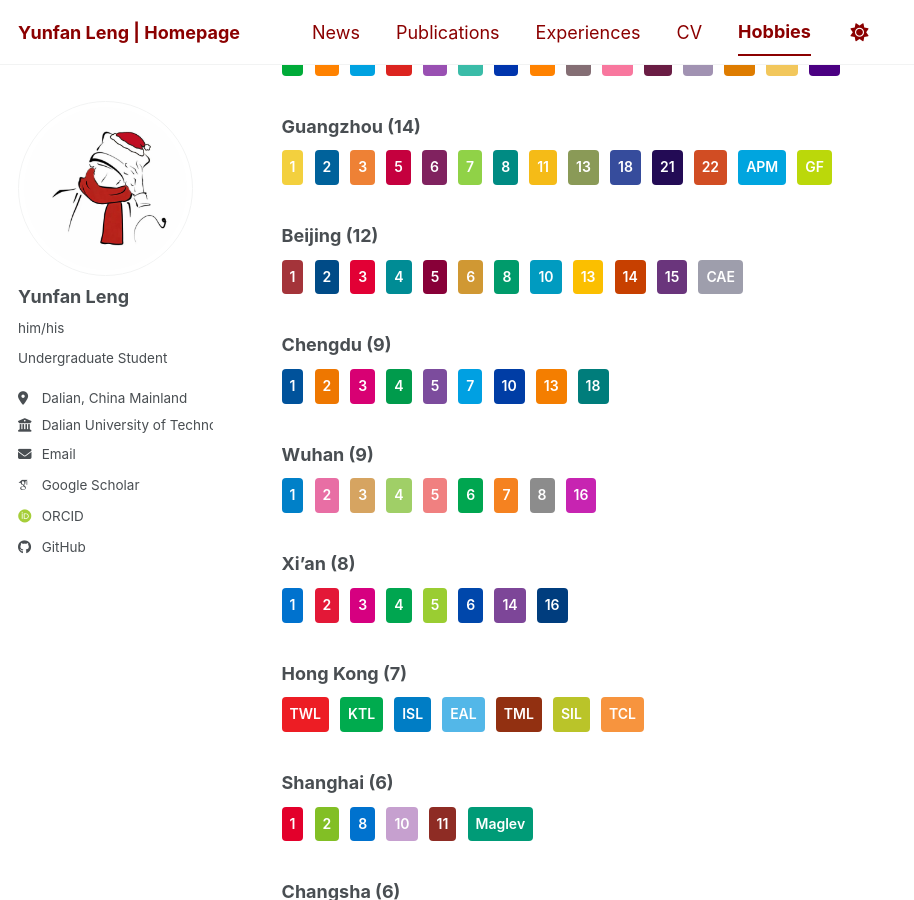
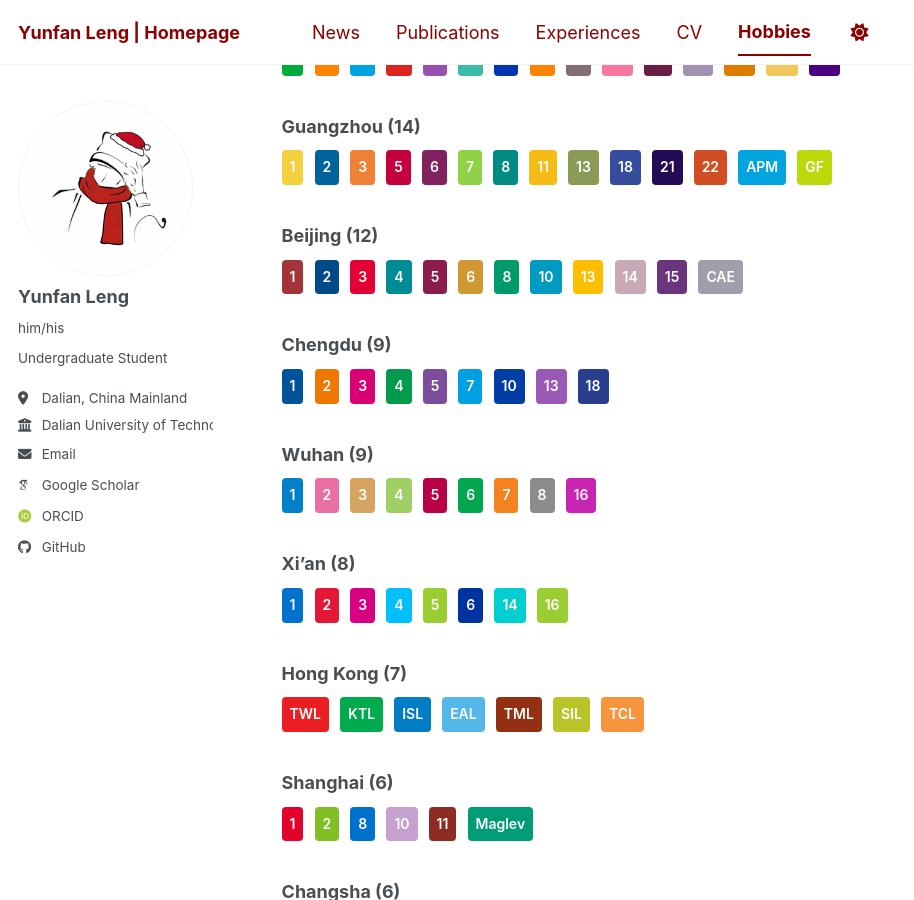
Before and after one commit to WENJIN6666/wenjin6666.github.io, a Jekyll site: the page built from _hobbies/urban-rail-transit.md, in a window 1280 px wide and 900 px high, scrolled down 1943 px. Shown: the whole window, without its empty margins (0-914 px from the left). Built offline with Jekyll 4.4.1, drawn with Linux system fonts in a browser that asks for light colours; some web fonts are replaced; a script bundle is joined from its source files by our own code; library files that are not in the unit come from our copies.

Commit message:
Fix metro colors: Beijing L5/L14, Chengdu L13/L18, Wuhan L5, Xi'an L4/L6/L14/L16

```diff
--- a/_hobbies/urban-rail-transit.md
+++ b/_hobbies/urban-rail-transit.md
@@ -85,12 +85,12 @@ I am an urban rail transit enthusiast with a long-standing interest in studying
 <a href="https://en.wikipedia.org/wiki/Line_2_(Beijing_Subway)" style="background-color:#004B87;">2</a>
 <a href="https://en.wikipedia.org/wiki/Line_3_(Beijing_Subway)" style="background-color:#E20035;">3</a>
 <a href="https://en.wikipedia.org/wiki/Line_4_(Beijing_Subway)" style="background-color:#008C95;">4</a>
-<a href="https://en.wikipedia.org/wiki/Line_5_(Beijing_Subway)" style="background-color:#880038;">5</a>
+<a href="https://en.wikipedia.org/wiki/Line_5_(Beijing_Subway)" style="background-color:#8C1C4B;">5</a>
 <a href="https://en.wikipedia.org/wiki/Line_6_(Beijing_Subway)" style="background-color:#D09833;">6</a>
 <a href="https://en.wikipedia.org/wiki/Line_8_(Beijing_Subway)" style="background-color:#009b6b;">8</a>
 <a href="https://en.wikipedia.org/wiki/Line_10_(Beijing_Subway)" style="background-color:#009bc0;">10</a>
 <a href="https://en.wikipedia.org/wiki/Line_13_(Beijing_Subway)" style="background-color:#FBBF00;">13</a>
-<a href="https://en.wikipedia.org/wiki/Line_14_(Beijing_Subway)" style="background-color:#C74000;">14</a>
+<a href="https://en.wikipedia.org/wiki/Line_14_(Beijing_Subway)" style="background-color:#C9A9B6;">14</a>
 <a href="https://en.wikipedia.org/wiki/Line_15_(Beijing_Subway)" style="background-color:#6A357C;">15</a>
 <a href="https://en.wikipedia.org/wiki/Beijing_Capital_Airport_Express" style="background-color:#9E9EAC;">CAE</a>
 </div>
@@ -104,8 +104,8 @@ I am an urban rail transit enthusiast with a long-standing interest in studying
 <a href="https://en.wikipedia.org/wiki/Line_5_(Chengdu_Metro)" style="background-color:#7C4C9D;">5</a>
 <a href="https://en.wikipedia.org/wiki/Line_7_(Chengdu_Metro)" style="background-color:#00A0E2;">7</a>
 <a href="https://en.wikipedia.org/wiki/Line_10_(Chengdu_Metro)" style="background-color:#003DA5;">10</a>
-<a href="https://en.wikipedia.org/wiki/Line_13_(Chengdu_Metro)" style="background-color:#f47e00;">13</a>
-<a href="https://en.wikipedia.org/wiki/Line_18_(Chengdu_Metro)" style="background-color:#007D7B;">18</a>
+<a href="https://en.wikipedia.org/wiki/Line_13_(Chengdu_Metro)" style="background-color:#9B59B6;">13</a>
+<a href="https://en.wikipedia.org/wiki/Line_18_(Chengdu_Metro)" style="background-color:#2A3E8E;">18</a>
 </div>
 
 ### Wuhan (9)
@@ -114,7 +114,7 @@ I am an urban rail transit enthusiast with a long-standing interest in studying
 <a href="https://en.wikipedia.org/wiki/Line_2_(Wuhan_Metro)" style="background-color:#E86EA4;">2</a>
 <a href="https://en.wikipedia.org/wiki/Line_3_(Wuhan_Metro)" style="background-color:#D6A461;">3</a>
 <a href="https://en.wikipedia.org/wiki/Line_4_(Wuhan_Metro)" style="background-color:#A0CF67;">4</a>
-<a href="https://en.wikipedia.org/wiki/Line_5_(Wuhan_Metro)" style="background-color:#F08080;">5</a>
+<a href="https://en.wikipedia.org/wiki/Line_5_(Wuhan_Metro)" style="background-color:#B80045;">5</a>
 <a href="https://en.wikipedia.org/wiki/Line_6_(Wuhan_Metro)" style="background-color:#00A650;">6</a>
 <a href="https://en.wikipedia.org/wiki/Line_7_(Wuhan_Metro)" style="background-color:#F58220;">7</a>
 <a href="https://en.wikipedia.org/wiki/Line_8_(Wuhan_Metro)" style="background-color:#8C8C8C;">8</a>
@@ -126,11 +126,11 @@ I am an urban rail transit enthusiast with a long-standing interest in studying
 <a href="https://en.wikipedia.org/wiki/Line_1_(Xi%27an_Metro)" style="background-color:#0072ce;">1</a>
 <a href="https://en.wikipedia.org/wiki/Line_2_(Xi%27an_Metro)" style="background-color:#e31837;">2</a>
 <a href="https://en.wikipedia.org/wiki/Line_3_(Xi%27an_Metro)" style="background-color:#d60080;">3</a>
-<a href="https://en.wikipedia.org/wiki/Line_4_(Xi%27an_Metro)" style="background-color:#00a650;">4</a>
+<a href="https://en.wikipedia.org/wiki/Line_4_(Xi%27an_Metro)" style="background-color:#00BFFF;">4</a>
 <a href="https://en.wikipedia.org/wiki/Line_5_(Xi%27an_Metro)" style="background-color:#9ACD32;">5</a>
-<a href="https://en.wikipedia.org/wiki/Line_6_(Xi%27an_Metro)" style="background-color:#0047AB;">6</a>
-<a href="https://en.wikipedia.org/wiki/Line_14_(Xi%27an_Metro)" style="background-color:#7d4698;">14</a>
-<a href="https://en.wikipedia.org/wiki/Line_16_(Xi%27an_Metro)" style="background-color:#003d7e;">16</a>
+<a href="https://en.wikipedia.org/wiki/Line_6_(Xi%27an_Metro)" style="background-color:#0033A0;">6</a>
+<a href="https://en.wikipedia.org/wiki/Line_14_(Xi%27an_Metro)" style="background-color:#00CED1;">14</a>
+<a href="https://en.wikipedia.org/wiki/Line_16_(Xi%27an_Metro)" style="background-color:#9ACD32;">16</a>
 </div>
 
 ### Hong Kong (7)
```
